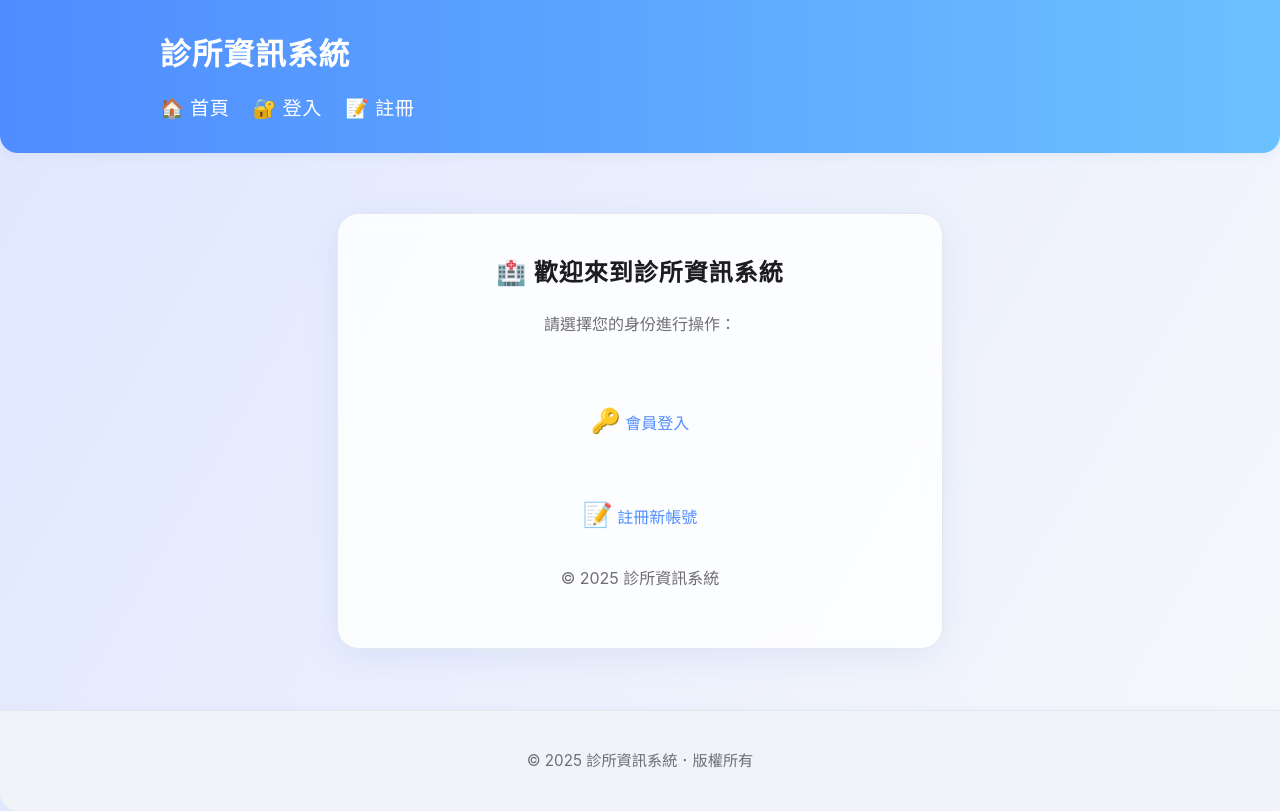
After one commit to royalbear37/clinic, a PHP site: page / in a window 1280 px wide. The commit adds this page. Run offline with PHP 8.4, Linux system fonts and the light colour scheme; a stand-in replaces the project's code that opens the database connection.

Commit message:
new branch:beauty ui

```diff
--- /dev/null
+++ b/footer.php
@@ -0,0 +1,8 @@
+    </main>
+    <footer>
+        <div class="container">
+            <p>&copy; 2025 診所資訊系統．版權所有</p>
+        </div>
+    </footer>
+</body>
+</html>
--- /dev/null
+++ b/header.php
@@ -0,0 +1,20 @@
+<!DOCTYPE html>
+<html lang="zh-Hant">
+<head>
+    <meta charset="UTF-8">
+    <title>診所系統</title>
+    <meta name="viewport" content="width=device-width, initial-scale=1.0">
+    <link rel="stylesheet" href="/clinic/style.css">
+</head>
+<body>
+    <header>
+        <div class="container">
+            <h1>診所資訊系統</h1>
+            <nav class="nav-bar">
+                <a href="/clinic/index.php">🏠 首頁</a>
+                <a href="/clinic/users/login.php">🔐 登入</a>
+                <a href="/clinic/users/register.php">📝 註冊</a>
+            </nav>
+        </div>
+    </header>
+    <main>
--- /dev/null
+++ b/index.php
@@ -0,0 +1,15 @@
+<?php include("header.php"); ?>
+<div class="dashboard" style="text-align:center;">
+    <h2>🏥 歡迎來到診所資訊系統</h2>
+    <p>請選擇您的身份進行操作：</p>
+    <div style="display:flex; flex-direction:column; gap:1.5em; align-items:center; margin:2em 0;">
+        <a href="/clinic/users/login.php" class="dashboard-menu" style="width:220px;">
+            <span style="font-size:1.5em;">🔑</span> 會員登入
+        </a>
+        <a href="/clinic/users/register.php" class="dashboard-menu" style="width:220px;">
+            <span style="font-size:1.5em;">📝</span> 註冊新帳號
+        </a>
+    </div>
+    <p style="color:#6e6e73; margin-top:2em;">© 2025 診所資訊系統</p>
+</div>
+<?php include("footer.php"); ?>
--- /dev/null
+++ b/style.css
@@ -0,0 +1,258 @@
+:root {
+  --primary: #4f8cff;
+  --accent: #ffb86c;
+  --bg: #f6f8fb;
+  --card-bg: rgba(255, 255, 255, 0.85);
+  --text: #1d1d1f;
+  --subtext: #6e6e73;
+  --border: #e3e8ee;
+  --shadow: 0 8px 32px rgba(80, 120, 200, 0.10);
+  --glass: blur(8px) saturate(180%);
+  --radius: 12px;
+}
+
+/* Header/Footer Layout */
+header {
+  background: linear-gradient(90deg, #4f8cff 0%, #6bc1ff 100%);
+  color: #fff;
+  padding: 1.5em 2em;
+  border-bottom-left-radius: 18px;
+  border-bottom-right-radius: 18px;
+  box-shadow: 0 2px 12px rgba(80, 120, 200, 0.08);
+  text-align: left;
+  font-weight: 600;
+  font-size: 1.2em;
+  letter-spacing: 0.5px;
+}
+
+header h1 {
+  margin: 0 0 0.5em 0;
+  font-size: 1.6em;
+  letter-spacing: 1px;
+}
+
+.nav-bar {
+  display: flex;
+  gap: 1.2em;
+  flex-wrap: wrap;
+}
+
+.nav-bar a {
+  color: #fff;
+  text-decoration: none;
+  font-weight: 500;
+  transition: opacity 0.2s, transform 0.2s;
+}
+
+.nav-bar a:hover {
+  opacity: 0.9;
+  transform: translateY(-2px);
+}
+
+footer {
+  background-color: #f0f4f8;
+  padding: 1.5em 2em;
+  color: #555;
+  font-size: 0.95em;
+  text-align: center;
+  border-top: 1px solid #e3e8ee;
+  margin-top: 4em;
+  border-bottom-left-radius: 18px;
+  border-bottom-right-radius: 18px;
+  box-shadow: 0 2px 12px rgba(80, 120, 200, 0.08);
+}
+
+/* 主要內容區 */
+body {
+  font-family: -apple-system, BlinkMacSystemFont, 'Segoe UI', 'Microsoft JhengHei', sans-serif;
+  background: linear-gradient(120deg, #e0e7ff 0%, #f6f8fb 100%);
+  color: var(--text);
+  margin: 0;
+  padding: 0;
+  min-height: 100vh;
+  line-height: 1.6;
+}
+
+main {
+  width: 100%;
+  max-width: 100%;
+  margin: 0;
+  padding: 0;
+  background: none;
+}
+
+/* Dashboard Container */
+.dashboard {
+  width: 92%;
+  max-width: 540px;
+  background: var(--card-bg);
+  margin: 60px auto 40px auto;
+  padding: 2.5em 2em;
+  border-radius: 22px;
+  box-shadow: var(--shadow);
+  backdrop-filter: var(--glass);
+  border: 1.5px solid var(--border);
+  position: relative;
+  overflow: hidden;
+  animation: fadeIn 0.7s ease;
+}
+
+/* Fade-in animation */
+@keyframes fadeIn {
+  from { opacity: 0; transform: translateY(30px); }
+  to { opacity: 1; transform: none; }
+}
+
+/* Typography */
+h1, h2, h3 {
+  font-weight: 700;
+  margin-top: 0;
+  letter-spacing: 1px;
+}
+
+p {
+  color: var(--subtext);
+}
+
+/* Form Styling */
+form {
+  max-width: 420px;
+  margin: 0 auto;
+  padding: 2em;
+  background: var(--card-bg);
+  border-radius: var(--radius);
+  box-shadow: var(--shadow);
+  border: 1.5px solid var(--border);
+  animation: fadeIn 0.7s;
+}
+
+.form-group {
+  max-width: 340px;
+  margin: 0 auto 1.2em auto;
+  display: flex;
+  flex-direction: column;
+  align-items: stretch;
+}
+
+form label {
+  display: block;
+  margin-bottom: 0.4em;
+  font-weight: 600;
+  color: #3a7bd5;
+  letter-spacing: 0.5px;
+}
+
+form input, form select, form button {
+  width: 100%;
+  max-width: 340px;
+  margin-left: 0;
+  margin-right: 0;
+  display: block;
+  padding: 0.85em 1em;
+  font-size: 1em;
+  border: 1.5px solid var(--border);
+  border-radius: 10px;
+  background-color: rgba(255,255,255,0.95);
+  box-shadow: 0 1px 4px #0001;
+  transition: all 0.2s ease;
+}
+
+form input:focus, form select:focus {
+  border-color: var(--primary);
+  box-shadow: 0 0 0 3px rgba(79, 140, 255, 0.13);
+  outline: none;
+}
+
+form input::placeholder,
+form textarea::placeholder {
+  color: #9bb1d1;
+  font-size: 1em;
+  opacity: 1;
+  letter-spacing: 0.5px;
+}
+
+form button {
+  background: linear-gradient(90deg, #4f8cff 0%, #6bc1ff 100%);
+  color: #fff;
+  font-weight: 700;
+  cursor: pointer;
+  border: none;
+  box-shadow: 0 2px 8px #4f8cff22;
+  letter-spacing: 1px;
+  font-size: 1.1em;
+}
+
+form button:hover {
+  background: linear-gradient(90deg, #6bc1ff 0%, #4f8cff 100%);
+  box-shadow: 0 4px 16px #4f8cff33;
+}
+
+/* Menu */
+.dashboard-menu {
+  list-style: none;
+  padding: 0;
+  margin-top: 2em;
+}
+
+.dashboard-menu li {
+  margin: 1em 0;
+}
+
+.dashboard-menu a {
+  display: flex;
+  align-items: center;
+  gap: 0.7em;
+  padding: 1em 1.2em;
+  background: linear-gradient(90deg, #e0e7ff 0%, #f6f8fb 100%);
+  color: #222;
+  border-radius: 12px;
+  font-weight: 500;
+  font-size: 1.08em;
+  box-shadow: 0 2px 8px #4f8cff11;
+  border: 1.5px solid var(--border);
+  transition: background 0.3s, transform 0.18s, box-shadow 0.2s;
+  letter-spacing: 0.5px;
+}
+
+.dashboard-menu a:hover {
+  background: linear-gradient(90deg, #4f8cff 0%, #6bc1ff 100%);
+  color: #fff;
+  transform: translateY(-2px) scale(1.03);
+  box-shadow: 0 4px 16px #4f8cff33;
+}
+
+/* Status Messages */
+.success, .error {
+  padding: 1em;
+  border-radius: 8px;
+  margin: 1.5em 0;
+  text-align: center;
+  font-weight: 600;
+  font-size: 1.05em;
+}
+.success {
+  color: #227d3b;
+  background: #e6f9ed;
+  border: 1.5px solid #b2e2c6;
+}
+.error {
+  color: #a94442;
+  background: #fbeaea;
+  border: 1.5px solid #f5c6cb;
+}
+
+/* Links */
+a {
+  color: var(--primary);
+  text-decoration: none;
+  transition: color 0.2s;
+}
+a:hover {
+  color: #1a252f;
+}
+
+/* Container */
+.container {
+  max-width: 960px;
+  margin: 0 auto;
+}
--- a/users/login.php
+++ b/users/login.php
@@ -1,6 +1,7 @@
 <?php
 session_start();
 include("../config/mysql_connect.inc.php");
+include("../header.php"); // 新增這行
 
 $error = "";
 
@@ -39,6 +40,8 @@ if ($_SERVER["REQUEST_METHOD"] === "POST") {
 }
 ?>
 
+<link rel="stylesheet" href="/clinic/style.css">
+
 <h2>診所系統登入</h2>
 
 <?php if (!empty($error)) echo "<p style='color:red; font-weight:bold;'>$error</p>"; ?>
@@ -56,3 +59,5 @@ if ($_SERVER["REQUEST_METHOD"] === "POST") {
 </form>
 
 <p>還沒有帳號？<a href="register.php">註冊</a></p>
+
+<?php include("../footer.php"); // 新增這行 ?>
--- a/users/logout.php
+++ b/users/logout.php
@@ -1,5 +1,6 @@
 <?php
 session_start(); // 啟用 session，這行要放最前面
+include("../header.php"); // 加在最前面
 
 // 清除所有 session 變數
 session_unset();
@@ -8,6 +9,8 @@ session_unset();
 session_destroy();
 
 // 跳轉回登入頁面
-echo '您已成功登出，將返回登入頁面...';
+echo '<div class="success">您已成功登出，將返回登入頁面...</div>';
 echo '<meta http-equiv="REFRESH" content="1;url=login.php">';
+
+include("../footer.php"); // 加在最後面
 ?>
--- a/users/register.php
+++ b/users/register.php
@@ -1,3 +1,5 @@
+<?php include("../header.php"); ?>
+
 <h2>註冊新帳號</h2>
 
 <form method="post" action="register_finish.php">
@@ -34,3 +36,5 @@ function toggleDoctorFields() {
     document.getElementById('doctor-fields').style.display = (role === 'doctor') ? 'block' : 'none';
 }
 </script>
+
+<?php include("../footer.php"); ?>
```
Also changed, not shown: admins/dashboard.php (+10 -8 lines), config/mysql_connect.sample.php (deleted, +0 -11 lines), doctors/dashboard.php (+5 -4 lines), patients/dashboard.php (+12 -7 lines), users/register_finish.php (+7 -4 lines).
